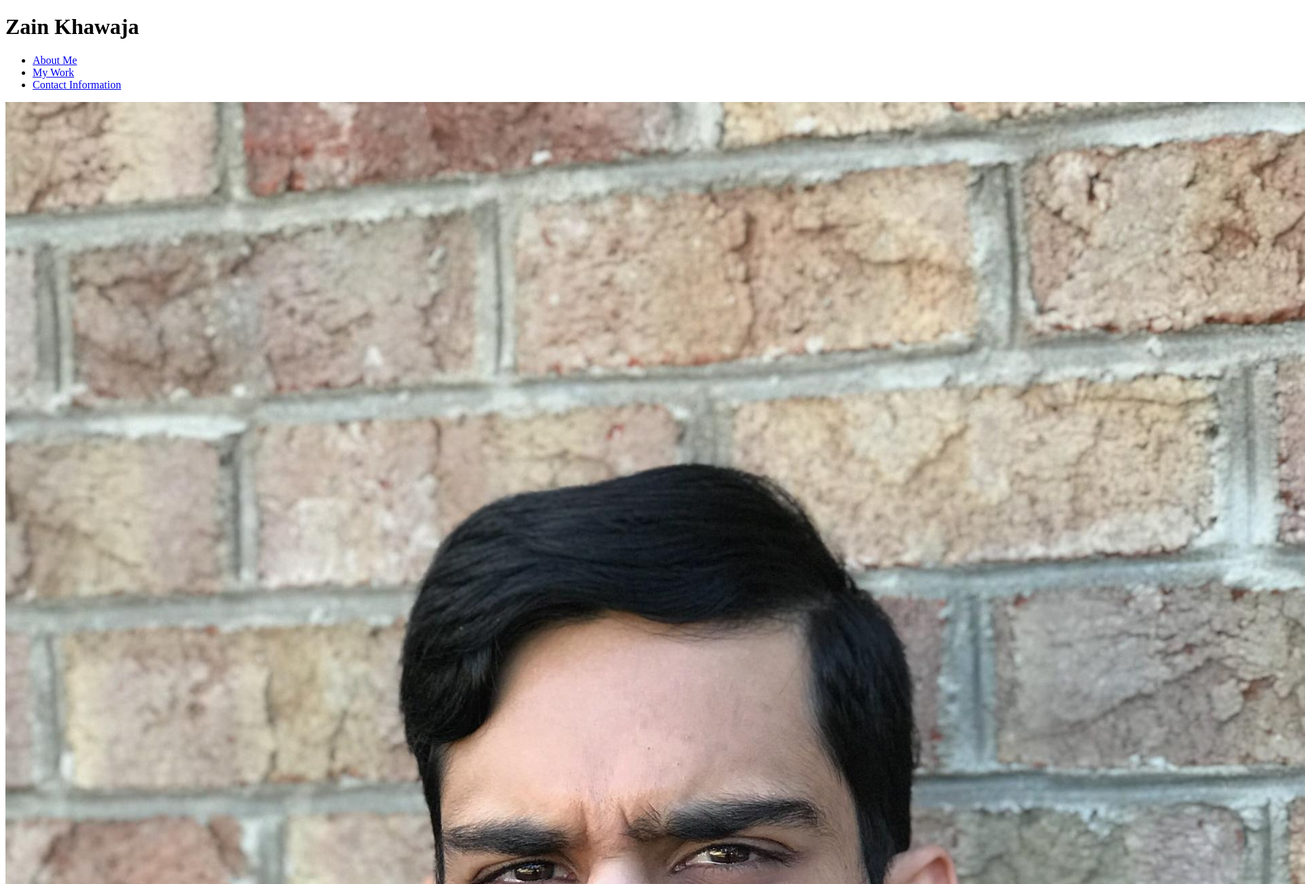
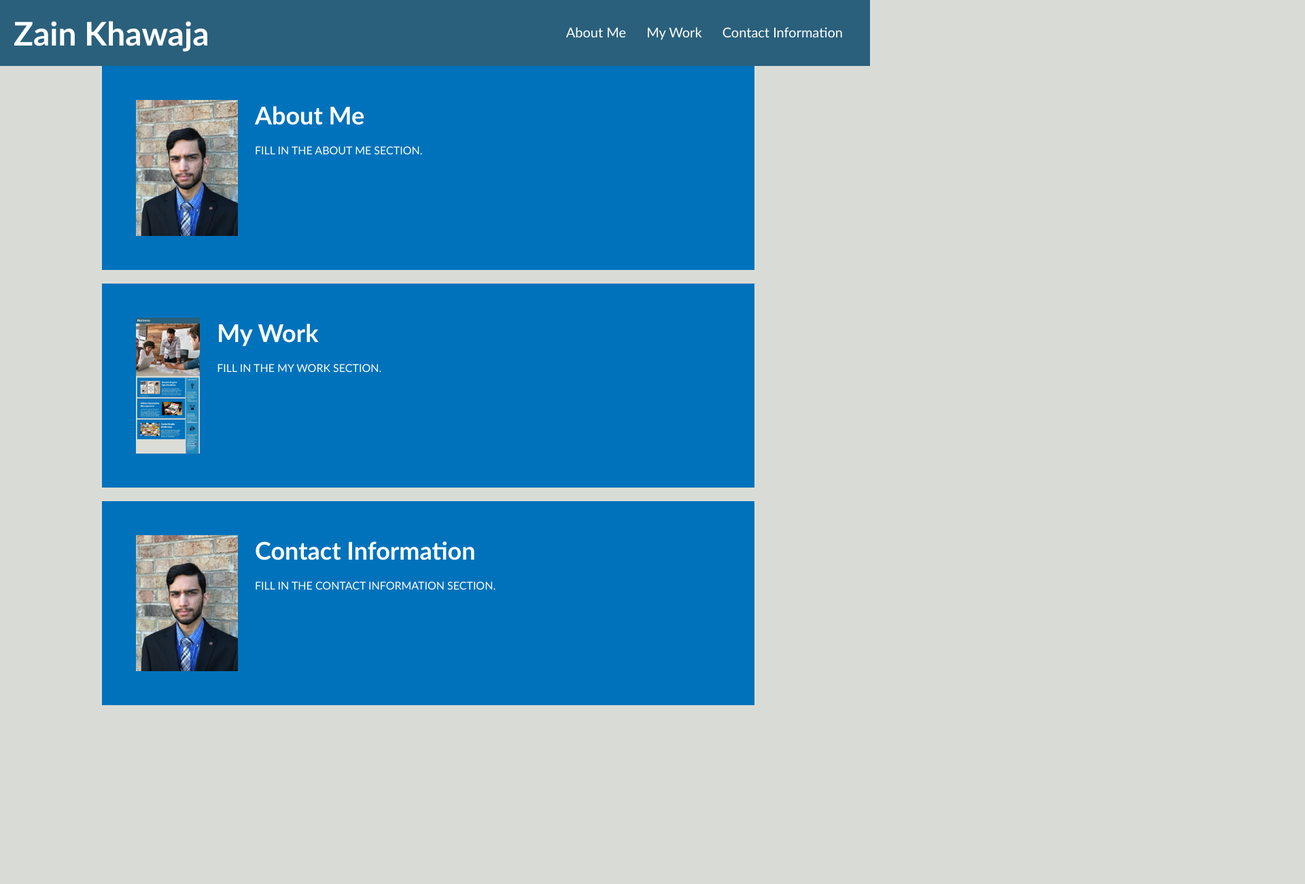
Before and after one commit to ZainKhawaja98/Portfolio, a plain HTML site: page index.html in a window 1280 px wide. Shown: the top 1300 px of the page at 68% size, 1920 px wide, since content can reach past the window. After the commit the page ends 1057 px from the top, so only its background shows below. Drawn offline with Linux system fonts and the light colour scheme.

Commit message:
fill ReadMe, CSS, and HTML files

```diff
--- a/assets/css/style.css
+++ b/assets/css/style.css
@@ -0,0 +1,154 @@
+* {
+    box-sizing: border-box;
+    padding: 0;
+    margin: 0;
+}
+
+body {
+    background-color: #d9dcd6;
+}
+
+header {
+    padding: 20px;
+    font-family: 'Trebuchet MS', 'Lucida Sans Unicode', 'Lucida Grande', 'Lucida Sans', Arial, sans-serif;
+    background-color: #2a607c;
+    color: #ffffff;
+}
+
+header h1 {
+    display: inline-block;
+    font-size: 48px;
+}
+
+header h1 .seo {
+    color: #d9dcd6;
+}
+
+nav {
+    padding-top: 15px;
+    margin-right: 20px;
+    float: right;
+    font-family: 'Gill Sans', 'Gill Sans MT', Calibri, 'Trebuchet MS', sans-serif;
+    font-size: 20px;
+}
+
+nav ul {
+    list-style-type: none;
+}
+
+nav ul li {
+    display: inline-block;
+    margin-left: 25px;
+}
+
+a {
+    color: #ffffff;
+    text-decoration: none;
+}
+
+p {
+    font-size: 16px;
+}
+
+.float-left {
+    float: left;
+    margin-right: 25px;
+}
+
+.float-right {
+    float: right;
+    margin-left: 25px;
+}
+
+.content {
+    width: 75%;
+    display: inline-block;
+    margin-left: 150px;
+}
+
+.benefits {
+    margin-right: 20px;
+    padding: 20px;
+    clear: both;
+    float: right;
+    width: 20%;
+    height: 100%;
+    font-family: 'Gill Sans', 'Gill Sans MT', Calibri, 'Trebuchet MS', sans-serif;
+    background-color: #2589bd;
+}
+
+.about-me {
+    margin-bottom: 20px;
+    padding: 50px;
+    height: 300px;
+    font-family: 'Gill Sans', 'Gill Sans MT', Calibri, 'Trebuchet MS', sans-serif;
+    background-color: #0072bb;
+    color: #ffffff;
+}
+
+.my-work {
+    margin-bottom: 20px;
+    padding: 50px;
+    height: 300px;
+    font-family: 'Gill Sans', 'Gill Sans MT', Calibri, 'Trebuchet MS', sans-serif;
+    background-color: #0072bb;
+    color: #ffffff;
+}
+
+.contact-information {
+    margin-bottom: 20px;
+    padding: 50px;
+    height: 300px;
+    font-family: 'Gill Sans', 'Gill Sans MT', Calibri, 'Trebuchet MS', sans-serif;
+    background-color: #0072bb;
+    color: #ffffff;
+}
+
+.about-me img {
+    max-height: 200px;
+}
+
+.my-work img {
+    max-height: 200px;
+}
+
+.contact-information img {
+    max-height: 200px;
+}
+
+.about-me h2 {
+    margin-bottom: 20px;
+    font-size: 36px;
+}
+
+.my-work h2 {
+    margin-bottom: 20px;
+    font-size: 36px;
+}
+
+.contact-information h2 {
+    margin-bottom: 20px;
+    font-size: 36px;
+}
+
+/* Cards are split into two columns at 992px or smaller */
+@media screen and (max-width: 992px) {
+    .card {
+      width: 50%;
+    }
+    /* Change the header color */
+    header {
+      background: #772014;
+    }
+  }
+
+  /* Cards are stacked on top of each other at 768px or smaller */
+  @media screen and (max-width: 768px) {
+    .card {
+      width: 100%;
+    }
+    /* Change the header color */
+    header {
+      background: #8ac4ff;
+    }
+  }
--- a/index.html
+++ b/index.html
@@ -2,7 +2,7 @@
 <html lang="en-us">
   <head>
     <title>Portfolio</title>
-    <meta name="viewport" content="width=device-width,initial-scale=1">
+    <meta name="viewport" content="width=device-width, initial-scale=1.0">
     <meta charset="UTF-8" />
     <link rel="stylesheet" href="./assets/css/style.css">
   </head>
@@ -34,17 +34,17 @@
             </p>
         </article>
         <article id="my-work" class="my-work">
-            <img src="./assets/images/myself.jpg" class="float-left"/>
+            <img src="./assets/images/challenge-1.jpg" class="float-left"/>
             <h2>My Work</h2>
             <p>
-                FILL IN THE ABOUT ME SECTION.
+                FILL IN THE MY WORK SECTION.
             </p>
         </article>
         <article id="contact-information" class="contact-information">
             <img src="./assets/images/myself.jpg" class="float-left"/>
             <h2>Contact Information</h2>
             <p>
-                FILL IN THE ABOUT ME SECTION.
+                FILL IN THE CONTACT INFORMATION SECTION.
             </p>
         </article>
   </body>
```
Also changed, not shown: assets/images/challenge-1.jpg (added), 1 other file.
